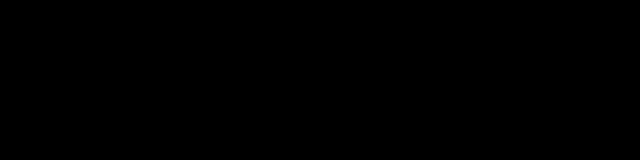
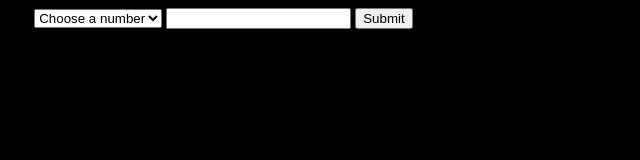
Before and after one commit to skywarth/Fenrir-wolfpack-simulator, a plain HTML site: page index.html in a window 1280 px wide. Shown: the whole page, without its empty margins (0-640 px from the left). Drawn offline with nearby package versions, Linux system fonts and the light colour scheme.

Commit message:
Initialized start of enviroment module

```diff
--- a/index.html
+++ b/index.html
@@ -4,11 +4,24 @@
 <head>
     <meta charset="UTF-8">
     <title>Title</title>
-    <script src="models.js"></script>
+    <script src="js/jquery-3.4.1.min.js"></script>
+
 </head>
 <body style="background-color: black;">
 test
 
 
+
+    <select id="axa">
+        <option>Choose a number</option>
+    </select>
+
+<input type="text" id="name">
+<input type="submit" value="Submit">
+
+
 </body>
+<script src="models.js"></script>
+<script src="modules/envModule.js"></script>
+
 </html>
--- a/models.js
+++ b/models.js
@@ -1,5 +1,5 @@
 
-//test2
+
 
 class disease{//constant diseases array
     constructor(name,infectious){
--- /dev/null
+++ b/modules/envModule.js
@@ -0,0 +1,21 @@
+var select = document.getElementById("axa");
+
+for(var i = 0; i < biomeTemplates.length; i++) {
+    var opt = biomeTemplates[i].name;
+    var el = document.createElement("option");
+    el.textContent = opt;
+    el.value = biomeTemplates[i].id;
+    select.appendChild(el);
+}
+
+$(document).ready(function() {
+    $("#axa").change(function(){
+        alert($(this).val());
+    });
+});
+
+/*var select = document.getElementById("axa");
+alert(select);
+for(index in biomeTemplates) {
+    select.options[select.options.length] = new Option(biomeTemplates[index], index);
+}*/
```
